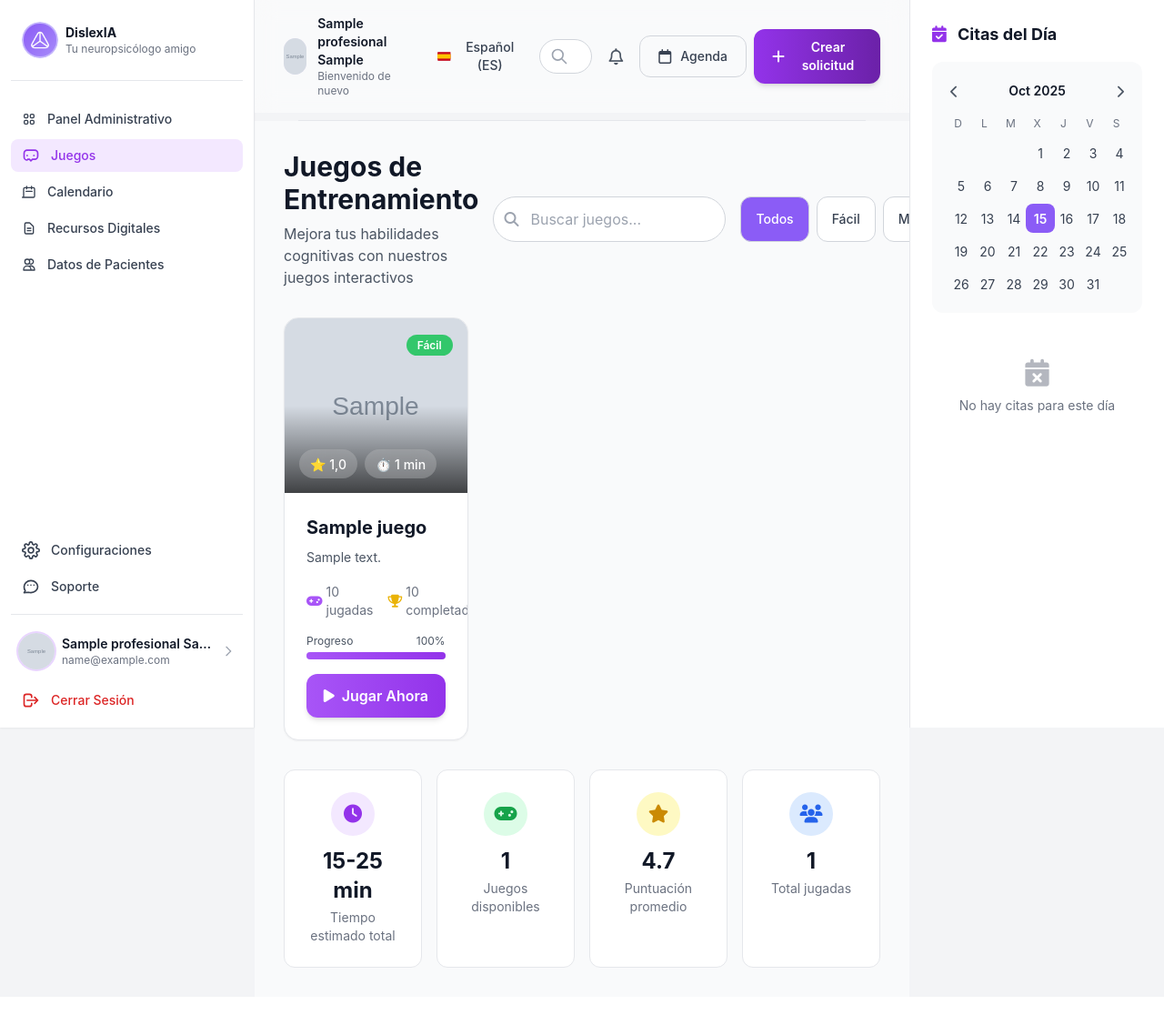
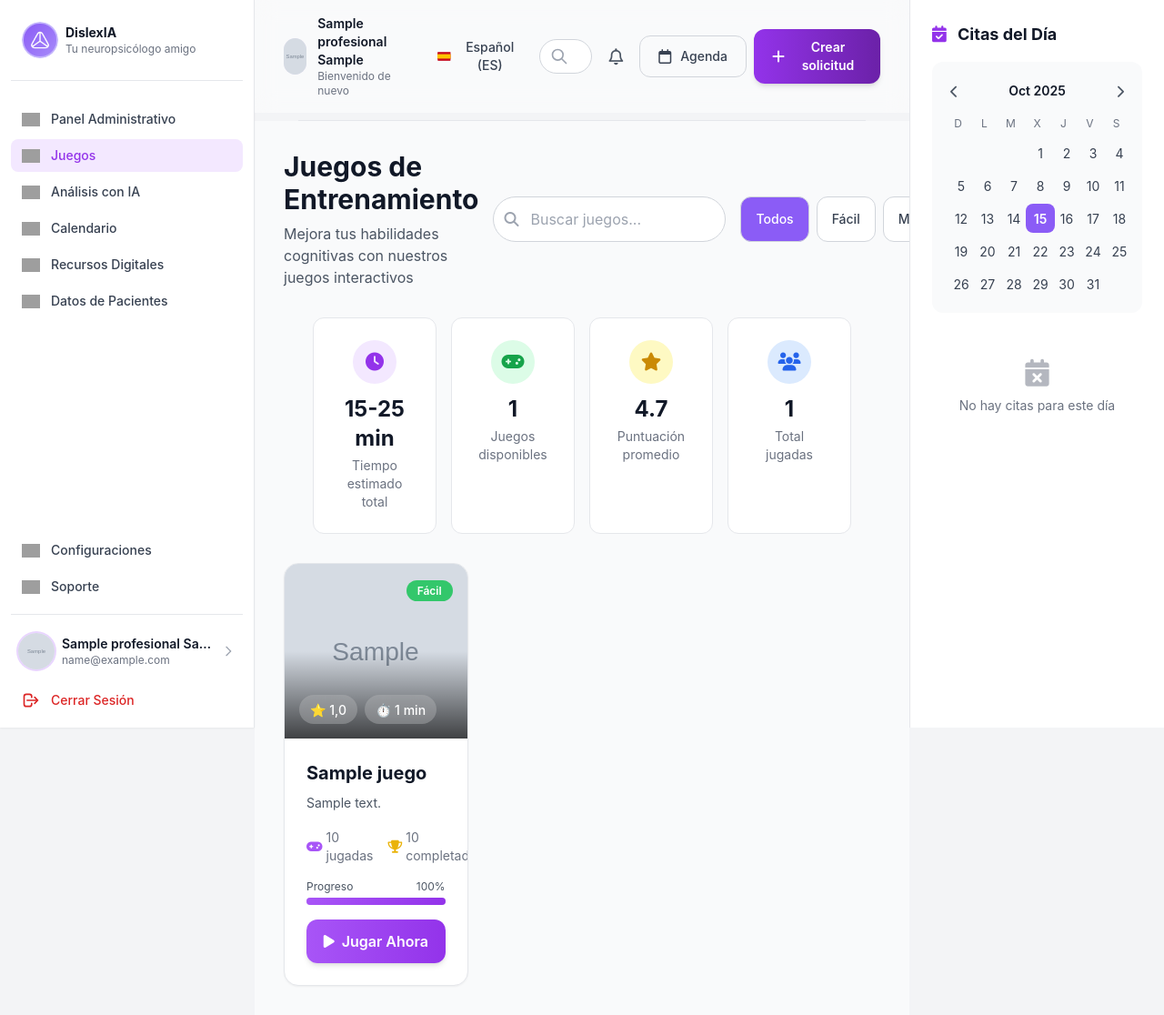
Before and after one commit to AlexisJr2004/DislexIA, a Django app: page /es/games/game-list/ in a window 1280 px wide. Shown: the whole page at 91% size. Before the commit the page ends 1064 px from the top, so only its background shows below. Run offline with Django 5.2, Linux system fonts and the light colour scheme; a user stored in the database is signed in; tables that the repository leaves empty hold one stand-in row (values such as "Sample post"); grey boxes marked "Sample" are stand-in pictures; data that the repository does not hold is empty; some libraries are stand-ins or nearby versions; grey boxes are pictures that could not be loaded.

Commit message:
Prueba de unio de juegos

```diff
--- a/app/games/templates/game_list.html
+++ b/app/games/templates/game_list.html
@@ -71,7 +71,7 @@
 {% endblock %}
 
 {% block content %}
-<div class="flex flex-col md:flex-row md:items-center justify-between mb-8 gap-4">
+<div class="flex flex-col md:flex-row md:items-center justify-between gap-4">
     <!-- Título -->
     <div>
         <h1 class="text-3xl font-bold text-gray-900 dark:text-white mb-2">{% trans "Juegos de Entrenamiento" %}</h1>
@@ -112,6 +112,47 @@
         </div>
     </div>
 </div>
+
+<!-- Stats Section -->
+{% if juegos %}
+<div class="p-8 grid grid-cols-1 md:grid-cols-4 gap-4">
+    <div class="bg-white dark:bg-gray-800 rounded-xl border border-gray-200 dark:border-gray-700 p-6 text-center">
+        <div class="w-12 h-12 bg-purple-100 dark:bg-purple-900/30 rounded-full flex items-center justify-center mx-auto mb-3">
+            <i class="fas fa-clock text-purple-600 dark:text-purple-400 text-xl"></i>
+        </div>
+        <p class="text-2xl font-bold text-gray-900 dark:text-white mb-1">
+            15-25 {% trans "min" %}
+        </p>
+        <p class="text-sm text-gray-500 dark:text-gray-400">{% trans "Tiempo estimado total" %}</p>
+    </div>
+
+    <div class="bg-white dark:bg-gray-800 rounded-xl border border-gray-200 dark:border-gray-700 p-6 text-center">
+        <div class="w-12 h-12 bg-green-100 dark:bg-green-900/30 rounded-full flex items-center justify-center mx-auto mb-3">
+            <i class="fas fa-gamepad text-green-600 dark:text-green-400 text-xl"></i>
+        </div>
+        <p class="text-2xl font-bold text-gray-900 dark:text-white mb-1">{{ juegos|length }}</p>
+        <p class="text-sm text-gray-500 dark:text-gray-400">{% trans "Juegos disponibles" %}</p>
+    </div>
+
+    <div class="bg-white dark:bg-gray-800 rounded-xl border border-gray-200 dark:border-gray-700 p-6 text-center">
+        <div class="w-12 h-12 bg-yellow-100 dark:bg-yellow-900/30 rounded-full flex items-center justify-center mx-auto mb-3">
+            <i class="fas fa-star text-yellow-600 dark:text-yellow-400 text-xl"></i>
+        </div>
+        <p class="text-2xl font-bold text-gray-900 dark:text-white mb-1">4.7</p>
+        <p class="text-sm text-gray-500 dark:text-gray-400">{% trans "Puntuación promedio" %}</p>
+    </div>
+
+    <div class="bg-white dark:bg-gray-800 rounded-xl border border-gray-200 dark:border-gray-700 p-6 text-center">
+        <div class="w-12 h-12 bg-blue-100 dark:bg-blue-900/30 rounded-full flex items-center justify-center mx-auto mb-3">
+            <i class="fas fa-users text-blue-600 dark:text-blue-400 text-xl"></i>
+        </div>
+        <p class="text-2xl font-bold text-gray-900 dark:text-white mb-1">
+            {% regroup juegos by total_jugadas as jugadas_list %}{{ jugadas_list|length|default:0 }}
+        </p>
+        <p class="text-sm text-gray-500 dark:text-gray-400">{% trans "Total jugadas" %}</p>
+    </div>
+</div>
+{% endif %}
 
 <div class="grid grid-cols-1 lg:grid-cols-3 gap-6" id="games-container">
     {% for juego in juegos %}
@@ -194,47 +235,6 @@
     </div>
     {% endfor %}
 </div>
-
-<!-- Stats Section -->
-{% if juegos %}
-<div class="mt-8 grid grid-cols-1 md:grid-cols-4 gap-4">
-    <div class="bg-white dark:bg-gray-800 rounded-xl border border-gray-200 dark:border-gray-700 p-6 text-center">
-        <div class="w-12 h-12 bg-purple-100 dark:bg-purple-900/30 rounded-full flex items-center justify-center mx-auto mb-3">
-            <i class="fas fa-clock text-purple-600 dark:text-purple-400 text-xl"></i>
-        </div>
-        <p class="text-2xl font-bold text-gray-900 dark:text-white mb-1">
-            15-25 {% trans "min" %}
-        </p>
-        <p class="text-sm text-gray-500 dark:text-gray-400">{% trans "Tiempo estimado total" %}</p>
-    </div>
-
-    <div class="bg-white dark:bg-gray-800 rounded-xl border border-gray-200 dark:border-gray-700 p-6 text-center">
-        <div class="w-12 h-12 bg-green-100 dark:bg-green-900/30 rounded-full flex items-center justify-center mx-auto mb-3">
-            <i class="fas fa-gamepad text-green-600 dark:text-green-400 text-xl"></i>
-        </div>
-        <p class="text-2xl font-bold text-gray-900 dark:text-white mb-1">{{ juegos|length }}</p>
-        <p class="text-sm text-gray-500 dark:text-gray-400">{% trans "Juegos disponibles" %}</p>
-    </div>
-
-    <div class="bg-white dark:bg-gray-800 rounded-xl border border-gray-200 dark:border-gray-700 p-6 text-center">
-        <div class="w-12 h-12 bg-yellow-100 dark:bg-yellow-900/30 rounded-full flex items-center justify-center mx-auto mb-3">
-            <i class="fas fa-star text-yellow-600 dark:text-yellow-400 text-xl"></i>
-        </div>
-        <p class="text-2xl font-bold text-gray-900 dark:text-white mb-1">4.7</p>
-        <p class="text-sm text-gray-500 dark:text-gray-400">{% trans "Puntuación promedio" %}</p>
-    </div>
-
-    <div class="bg-white dark:bg-gray-800 rounded-xl border border-gray-200 dark:border-gray-700 p-6 text-center">
-        <div class="w-12 h-12 bg-blue-100 dark:bg-blue-900/30 rounded-full flex items-center justify-center mx-auto mb-3">
-            <i class="fas fa-users text-blue-600 dark:text-blue-400 text-xl"></i>
-        </div>
-        <p class="text-2xl font-bold text-gray-900 dark:text-white mb-1">
-            {% regroup juegos by total_jugadas as jugadas_list %}{{ jugadas_list|length|default:0 }}
-        </p>
-        <p class="text-sm text-gray-500 dark:text-gray-400">{% trans "Total jugadas" %}</p>
-    </div>
-</div>
-{% endif %}
 
 <!-- Modal de Selección de Niño -->
 <div id="modal-seleccion-nino" class="fixed inset-0 bg-black/50 backdrop-blur-sm hidden items-center justify-center z-50 overflow-y-auto p-4">
--- a/templates/base.html
+++ b/templates/base.html
@@ -320,47 +320,86 @@
             <!-- Navigation -->
             <nav class="flex-1 px-3">
                 <a href="{% url 'dashboard' %}"
-                    class="nav-link flex items-center gap-3 px-3 py-2 mb-1 {% if request.resolver_match.url_name == 'dashboard' %}text-purple-600 dark:text-purple-400 bg-purple-100 dark:bg-purple-500/20{% else %}text-gray-700 dark:text-gray-400 hover:bg-gray-100 dark:hover:bg-gray-800{% endif %} rounded-lg text-sm font-medium transition-all duration-200 hover:scale-105 hover:shadow-sm">
-                    <svg class="w-4 h-4" fill="none" stroke="currentColor" viewBox="0 0 24 24">
-                        <path stroke-linecap="round" stroke-linejoin="round" stroke-width="2"
-                            d="M4 6a2 2 0 012-2h2a2 2 0 012 2v2a2 2 0 01-2 2H6a2 2 0 01-2-2V6zM14 6a2 2 0 012-2h2a2 2 0 012 2v2a2 2 0 01-2 2h-2a2 2 0 01-2-2V6zM4 16a2 2 0 012-2h2a2 2 0 012 2v2a2 2 0 01-2 2H6a2 2 0 01-2-2v-2zM14 16a2 2 0 012-2h2a2 2 0 012 2v2a2 2 0 01-2 2h-2a2 2 0 01-2-2v-2z" />
-                    </svg>
+                    class="nav-link flex items-center gap-3 px-3 py-2 mb-1
+                    {% if request.resolver_match.url_name == 'dashboard' %}
+                        text-purple-600 dark:text-purple-400 bg-purple-100 dark:bg-purple-500/20
+                    {% else %}
+                        text-gray-700 dark:text-gray-400 hover:bg-gray-100 dark:hover:bg-gray-800
+                    {% endif %}
+                    rounded-lg text-sm font-medium transition-all duration-200 hover:scale-105 hover:shadow-sm group">
+
+                    <img width="100" height="100" src="https://img.icons8.com/ios/100/laptop-metrics--v1.png" alt="laptop-metrics--v1"
+                        alt="Panel Administrativo"
+                        class="w-5 h-5 object-contain filter grayscale group-hover:grayscale-0 transition duration-300" />
+
                     {% trans "Panel Administrativo" %}
                 </a>
 
                 <a href="{% url 'games:game_list' %}"
-                    class="nav-link flex items-center gap-3 px-3 py-2 mb-1 {% if request.resolver_match.url_name == 'game_list' %}text-purple-600 dark:text-purple-400 bg-purple-100 dark:bg-purple-500/20{% else %}text-gray-700 dark:text-gray-400 hover:bg-gray-100 dark:hover:bg-gray-800{% endif %} rounded-lg text-sm font-medium transition-all duration-200 hover:scale-105 hover:shadow-sm">
-                    <svg class="w-5 h-5" fill="none" stroke="currentColor" stroke-width="2" viewBox="0 0 24 24">
-                        <path
-                            d="M6 12h2m-1-1v2m8-1h2m-1-1v2m-9 5a4 4 0 01-4-4V9a4 4 0 014-4h10a4 4 0 014 4v4a4 4 0 01-4 4h-3l-2 2-2-2H8z" />
-                    </svg>
+                    class="nav-link flex items-center gap-3 px-3 py-2 mb-1
+                    {% if request.resolver_match.url_name == 'game_list' %}
+                        text-purple-600 dark:text-purple-400 bg-purple-100 dark:bg-purple-500/20
+                    {% else %}
+                        text-gray-700 dark:text-gray-400 hover:bg-gray-100 dark:hover:bg-gray-800
+                    {% endif %}
+                    rounded-lg text-sm font-medium transition-all duration-200 hover:scale-105 hover:shadow-sm group">
+
+                    <img width="64" height="64" src="https://img.icons8.com/pastel-glyph/64/controller--v2.png" alt="controller--v2"
+                        alt="Juegos"
+                        class="w-5 h-5 object-contain filter grayscale group-hover:grayscale-0 transition duration-300" />
+
                     {% trans "Juegos" %}
                 </a>
 
+                <a href="#"
+                    class="group nav-link flex items-center gap-3 px-3 py-2 mb-1 {% if request.resolver_match.url_name == 'games_ia' %}text-purple-600 dark:text-purple-400 bg-purple-100 dark:bg-purple-500/20{% else %}text-gray-700 dark:text-gray-400 hover:bg-gray-100 dark:hover:bg-gray-800{% endif %} rounded-lg text-sm font-medium transition-all duration-200 hover:scale-105 hover:shadow-sm">
+
+                        <img width="100" height="100" src="https://img.icons8.com/ios/100/sparkling.png" alt="sparkling"
+                            alt="Icono IA"
+                            class="w-5 h-5 object-contain grayscale group-hover:grayscale-0 transition duration-300" />
+
+                        {% trans "Análisis con IA" %}
+                </a>
+
                 <a href="{% url 'core:calendar' %}"
-                    class="nav-link flex items-center gap-3 px-3 py-2 mb-1 {% if request.resolver_match.url_name == 'calendar' %}text-purple-600 dark:text-purple-400 bg-purple-100 dark:bg-purple-500/20{% else %}text-gray-700 dark:text-gray-400 hover:bg-gray-100 dark:hover:bg-gray-800{% endif %} rounded-lg text-sm font-medium transition-all duration-200 hover:scale-105 hover:shadow-sm">
-                    <svg class="w-4 h-4" fill="none" stroke="currentColor" viewBox="0 0 24 24">
-                        <path stroke-linecap="round" stroke-linejoin="round" stroke-width="2"
-                            d="M8 7V3m8 4V3m-9 8h10M5 21h14a2 2 0 002-2V7a2 2 0 00-2-2H5a2 2 0 00-2 2v12a2 2 0 01-2 2z" />
-                    </svg>
+                class="group nav-link flex items-center gap-3 px-3 py-2 mb-1 {% if request.resolver_match.url_name == 'calendar' %}text-purple-600 dark:text-purple-400 bg-purple-100 dark:bg-purple-500/20{% else %}text-gray-700 dark:text-gray-400 hover:bg-gray-100 dark:hover:bg-gray-800{% endif %} rounded-lg text-sm font-medium transition-all duration-200 hover:scale-105 hover:shadow-sm">
+
+                    <img width="96" height="96" src="https://img.icons8.com/parakeet-line/96/calendar--v1.png" alt="calendar--v1"
+                        alt="Icono Calendario"
+                        class="w-5 h-5 object-contain grayscale group-hover:grayscale-0 group-hover:brightness-110 transition duration-300" />
+
                     {% trans "Calendario" %}
                 </a>
 
                 <a href="{% url 'core:documents' %}"
-                    class="nav-link flex items-center gap-3 px-3 py-2 mb-1 {% if request.resolver_match.url_name == 'documents' %}text-purple-600 dark:text-purple-400 bg-purple-100 dark:bg-purple-500/20{% else %}text-gray-700 dark:text-gray-400 hover:bg-gray-100 dark:hover:bg-gray-800{% endif %} rounded-lg text-sm font-medium transition-all duration-200 hover:scale-105 hover:shadow-sm">
-                    <svg class="w-4 h-4" fill="none" stroke="currentColor" viewBox="0 0 24 24">
-                        <path stroke-linecap="round" stroke-linejoin="round" stroke-width="2"
-                            d="M9 12h6m-6 4h6m2 5H7a2 2 0 01-2-2V5a2 2 0 012-2h5.586a1 1 0 01.707.293l5.414 5.414a1 1 0 01.293.707V19a2 2 0 01-2 2z" />
-                    </svg>
+                    class="nav-link flex items-center gap-3 px-3 py-2 mb-1
+                    {% if request.resolver_match.url_name == 'documents' %}
+                        text-purple-600 dark:text-purple-400 bg-purple-100 dark:bg-purple-500/20
+                    {% else %}
+                        text-gray-700 dark:text-gray-400 hover:bg-gray-100 dark:hover:bg-gray-800
+                    {% endif %}
+                    rounded-lg text-sm font-medium transition-all duration-200 hover:scale-105 hover:shadow-sm group">
+
+                    <img src="https://img.icons8.com/pastel-glyph/128/document--v1.png"
+                        alt="Recursos Digitales"
+                        class="w-5 h-5 object-contain filter grayscale group-hover:grayscale-0 transition duration-300" />
+
                     {% trans "Recursos Digitales" %}
                 </a>
 
                 <a href="{% url 'core:lista_ninos' %}"
-                    class="nav-link flex items-center gap-3 px-3 py-2 mb-1 {% if request.resolver_match.url_name == 'lista_ninos' %}text-purple-600 dark:text-purple-400 bg-purple-100 dark:bg-purple-500/20{% else %}text-gray-700 dark:text-gray-400 hover:bg-gray-100 dark:hover:bg-gray-800{% endif %} rounded-lg text-sm font-medium transition-all duration-200 hover:scale-105 hover:shadow-sm">
-                    <svg class="w-4 h-4" fill="none" stroke="currentColor" viewBox="0 0 24 24">
-                        <path stroke-linecap="round" stroke-linejoin="round" stroke-width="2"
-                            d="M12 4.354a4 4 0 110 5.292M15 21H3v-1a6 6 0 0112 0v1zm0 0h6v-1a6 6 0 00-9-5.197M13 7a4 4 0 11-8 0 4 4 0 018 0z" />
-                    </svg>
+                    class="nav-link flex items-center gap-3 px-3 py-2 mb-1
+                    {% if request.resolver_match.url_name == 'lista_ninos' %}
+                        text-purple-600 dark:text-purple-400 bg-purple-100 dark:bg-purple-500/20
+                    {% else %}
+                        text-gray-700 dark:text-gray-400 hover:bg-gray-100 dark:hover:bg-gray-800
+                    {% endif %}
+                    rounded-lg text-sm font-medium transition-all duration-200 hover:scale-105 hover:shadow-sm group">
+
+                    <img src="https://img.icons8.com/ios/100/contact-card.png"
+                        alt="Datos de Pacientes"
+                        class="w-5 h-5 object-contain filter grayscale group-hover:grayscale-0 transition duration-300" />
+
                     {% trans "Datos de Pacientes" %}
                 </a>
             </nav>
@@ -368,22 +407,34 @@
             <!-- Bottom Section -->
             <div class="p-3">
                 <a href="{% url 'core:settings' %}"
-                    class="nav-link flex items-center gap-3 px-3 py-2 mb-1 {% if request.resolver_match.url_name == 'settings' %}text-purple-600 dark:text-purple-400 bg-purple-100 dark:bg-purple-500/20{% else %}text-gray-700 dark:text-gray-400 hover:bg-gray-100 dark:hover:bg-gray-800{% endif %} rounded-lg text-sm font-medium transition-all duration-200 hover:scale-105">
-                    <svg class="w-5 h-5" fill="none" stroke="currentColor" stroke-width="2" viewBox="0 0 24 24">
-                        <path stroke-linecap="round" stroke-linejoin="round"
-                            d="M12 15.5A3.5 3.5 0 1 0 12 8.5a3.5 3.5 0 0 0 0 7z" />
-                        <path stroke-linecap="round" stroke-linejoin="round"
-                            d="M19.4 15a1.65 1.65 0 0 0 .33 1.82l.06.06a2 2 0 0 1-2.83 2.83l-.06-.06a1.65 1.65 0 0 0-1.82-.33 1.65 1.65 0 0 0-1 1.51V21a2 2 0 0 1-4 0v-.09a1.65 1.65 0 0 0-1-1.51 1.65 1.65 0 0 0-1.82.33l-.06.06a2 2 0 0 1-2.83-2.83l.06-.06a1.65 1.65 0 0 0 .33-1.82 1.65 1.65 0 0 0-1.51-1H3a2 2 0 0 1 0-4h.09c.7 0 1.31-.4 1.51-1a1.65 1.65 0 0 0-.33-1.82l-.06-.06a2 2 0 1 1 2.83-2.83l.06.06c.51.51 1.27.67 1.82.33.5-.29 1-.81 1-1.51V3a2 2 0 1 1 4 0v.09c0 .7.4 1.31 1 1.51.55.34 1.31.18 1.82-.33l.06-.06a2 2 0 1 1 2.83 2.83l-.06.06c-.51.51-.67 1.27-.33 1.82.29.5.81 1 1.51 1H21a2 2 0 1 1 0 4h-.09c-.7 0-1.31.4-1.51 1z" />
-                    </svg>
+                    class="nav-link flex items-center gap-3 px-3 py-2 mb-1
+                    {% if request.resolver_match.url_name == 'settings' %}
+                        text-purple-600 dark:text-purple-400 bg-purple-100 dark:bg-purple-500/20
+                    {% else %}
+                        text-gray-700 dark:text-gray-400 hover:bg-gray-100 dark:hover:bg-gray-800
+                    {% endif %}
+                    rounded-lg text-sm font-medium transition-all duration-200 hover:scale-105 hover:shadow-sm group">
+
+                    <img src="https://img.icons8.com/ios/100/settings--v1.png"
+                        alt="Configuraciones"
+                        class="w-5 h-5 object-contain filter grayscale group-hover:grayscale-0 transition duration-300" />
+
                     {% trans "Configuraciones" %}
                 </a>
 
                 <a href="{% url 'core:support' %}"
-                    class="nav-link flex items-center gap-3 px-3 py-2 mb-3 {% if request.resolver_match.url_name == 'support' %}text-purple-600 dark:text-purple-400 bg-purple-100 dark:bg-purple-500/20{% else %}text-gray-700 dark:text-gray-400 hover:bg-gray-100 dark:hover:bg-gray-800{% endif %} rounded-lg text-sm font-medium transition-all duration-200 hover:scale-105">
-                    <svg class="w-5 h-5" fill="none" stroke="currentColor" stroke-width="2" viewBox="0 0 24 24">
-                        <path stroke-linecap="round" stroke-linejoin="round" stroke-width="2"
-                            d="M8 10h.01M12 10h.01M16 10h.01M21 12c0 4.418-4.03 8-9 8-1.09 0-2.13-.18-3.08-.5L3 20l1.5-2.5A8.962 8.962 0 013 12c0-4.418 4.03-8 9-8s9 3.582 9 8z" />
-                    </svg>
+                    class="nav-link flex items-center gap-3 px-3 py-2 mb-3
+                    {% if request.resolver_match.url_name == 'support' %}
+                        text-purple-600 dark:text-purple-400 bg-purple-100 dark:bg-purple-500/20
+                    {% else %}
+                        text-gray-700 dark:text-gray-400 hover:bg-gray-100 dark:hover:bg-gray-800
+                    {% endif %}
+                    rounded-lg text-sm font-medium transition-all duration-200 hover:scale-105 hover:shadow-sm group">
+
+                    <img src="https://img.icons8.com/fluency-systems-regular/96/chat--v1.png"
+                        alt="Soporte"
+                        class="w-5 h-5 object-contain filter grayscale group-hover:grayscale-0 transition duration-300" />
+
                     {% trans "Soporte" %}
                 </a>
 
```
Also changed, not shown: static/img/ia_carga.gif (added).
